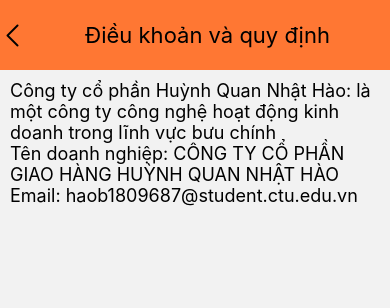
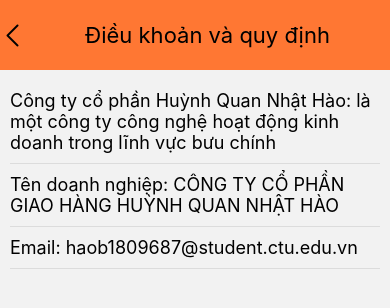
Before and after one commit to HaoHuynh0301/freight-mangement-system, a React Native app in the folder cus_driver_app/: screen /Tabs in a window 390 px wide. Both pictures are taken after a click on the element 374 px from the left and 135 px from the top of the page. Shown: the top 308 px of the page. Built offline with nearby package versions, Linux system fonts and the light colour scheme.

Commit message:
feat[djangp: config setting file.

```diff
--- a/cus_driver_app/screens/AppInformation.js
+++ b/cus_driver_app/screens/AppInformation.js
@@ -53,9 +53,15 @@ class AppInformation extends Component {
     renderDieuKhoanSuDung() {
         return(
             <View style={styles.dieuKhoanWrapper}>
-                <Text style={styles.textInformation}>Công ty cổ phần Huỳnh Quan Nhật Hào: là một công ty công nghệ hoạt động kinh doanh trong lĩnh vực bưu chính</Text>
-                <Text style={styles.textInformation}>Tên doanh nghiệp: CÔNG TY CỔ PHẦN GIAO HÀNG HUỲNH QUAN NHẬT HÀO</Text>
-                <Text style={styles.textInformation}>Email: haob1809687@student.ctu.edu.vn</Text>
+                <View style = {styles.dieuKhoanDetail}>
+                    <Text style={styles.textInformation}>Công ty cổ phần Huỳnh Quan Nhật Hào: là một công ty công nghệ hoạt động kinh doanh trong lĩnh vực bưu chính</Text>
+                </View>
+                <View style = {styles.dieuKhoanDetail}>
+                    <Text style={styles.textInformation}>Tên doanh nghiệp: CÔNG TY CỔ PHẦN GIAO HÀNG HUỲNH QUAN NHẬT HÀO</Text>
+                </View>
+                <View style = {styles.dieuKhoanDetail}>
+                    <Text style={styles.textInformation}>Email: haob1809687@student.ctu.edu.vn</Text>
+                </View>
             </View>
         );
     }
@@ -196,7 +202,14 @@ const styles = StyleSheet.create({
     },
     questionTitleText: {
         fontSize: appFontSize,
-
+    },
+    dieuKhoanDetail: {
+        flexDirection: 'column',
+        justifyContent: 'center',
+        paddingBottom: 10,
+        paddingTop: 10,
+        borderBottomWidth: 1,
+        borderBottomColor: greyColor
     }
 });
 
```
Also changed, not shown: 1 other file (tests, documents, lock files or other folders).
